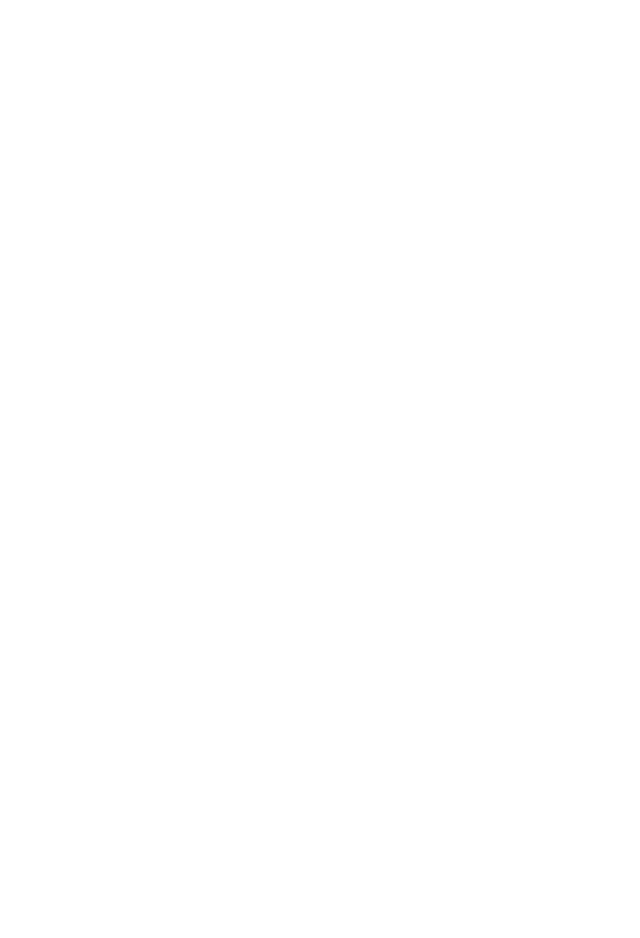
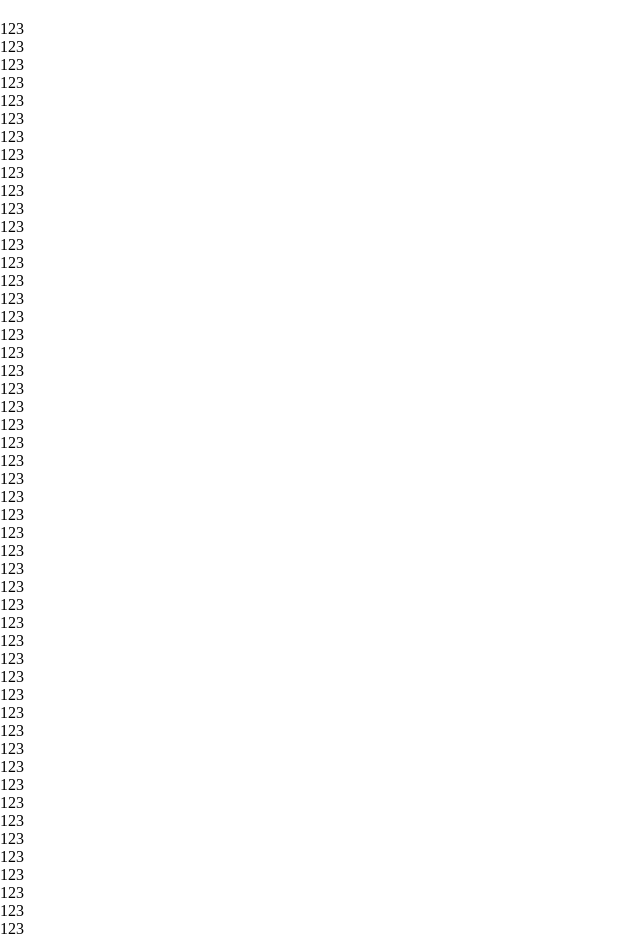
Before and after one commit to songyh00/WeatherFit, a React (Vite) app in the folder WeatherFitFrontend/: page / in a window 1280 px wide. Shown: the part 160-1098 px from the top of the page, without its empty margins (0-640 px from the left). Before the commit the page ends 800 px from the top, so only its background shows below. Built offline with nearby package versions, Linux system fonts and the light colour scheme.

Commit message:
헤더 z-index수정ê

```diff
--- a/WeatherFitFrontend/src/App.jsx
+++ b/WeatherFitFrontend/src/App.jsx
@@ -11,13 +11,14 @@
 import JoinTheMembership from "./pages/JoinTheMembership.jsx";
 import MyPage from "./pages/MyPage.jsx";
 import CustomerServiceCenter from "./pages/CustomerServiceCenter.jsx";
+import {HeaderBackground} from "./layout/header.style.js";
 
 function App() {
     return (
         <div>
             <BrowserRouter>
                 <Header />
-
+                <HeaderBackground />
                 <Routes>
                     <Route path="/" element={<MainPage />} />
                     <Route path="/Best" element={<Best />} />
--- a/WeatherFitFrontend/src/layout/header.style.js
+++ b/WeatherFitFrontend/src/layout/header.style.js
@@ -3,7 +3,9 @@
 import { Link } from 'react-router-dom';
 
 export const HeaderWrapper = styled.div`
-
+    background: #fff;
+    z-index: 10;
+    position: relative;
 `;
 
 export const HeaderContent = styled.div`
@@ -64,3 +66,11 @@
     align-items: center;
     width: 100%;
 `;
+
+export const HeaderBackground = styled.div`
+    background: #fff;
+    width: 100%;
+    height: 176px;
+    z-index: 9;
+    position: fixed;
+`;
--- a/WeatherFitFrontend/src/layout/login.style.js
+++ b/WeatherFitFrontend/src/layout/login.style.js
@@ -0,0 +1,8 @@
+import styled from 'styled-components';
+import React from 'react';
+import { Link } from 'react-router-dom';
+
+export const LoginWrapper = styled.div`
+
+
+`;
--- a/WeatherFitFrontend/src/layout/mainPage.style.js
+++ b/WeatherFitFrontend/src/layout/mainPage.style.js
@@ -3,5 +3,5 @@
 import { Link } from 'react-router-dom';
 
 export const ContentsWrapper = styled.div`
-    padding: 176px 0 0 0;
+
 `;
--- a/WeatherFitFrontend/src/pages/Login.jsx
+++ b/WeatherFitFrontend/src/pages/Login.jsx
@@ -3,11 +3,16 @@
 import {
     ContentsWrapper
 } from "../layout/mainPage.style.js";
+import {
+    LoginWrapper
+} from "../layout/login.style.js";
 
 const Login = () => {
     return (
         <ContentsWrapper>
-
+            <LoginWrapper>
+                123
+            </LoginWrapper>
         </ContentsWrapper>
     );
 }
--- a/WeatherFitFrontend/src/pages/MainPage.jsx
+++ b/WeatherFitFrontend/src/pages/MainPage.jsx
@@ -7,7 +7,67 @@
 const MainPage = () => {
     return (
         <ContentsWrapper>
-
+            <div>123</div>
+            <div>123</div>
+            <div>123</div>
+            <div>123</div>
+            <div>123</div>
+            <div>123</div>
+            <div>123</div>
+            <div>123</div>
+            <div>123</div>
+            <div>123</div>
+            <div>123</div>
+            <div>123</div>
+            <div>123</div>
+            <div>123</div>
+            <div>123</div>
+            <div>123</div>
+            <div>123</div>
+            <div>123</div>
+            <div>123</div>
+            <div>123</div>
+            <div>123</div>
+            <div>123</div>
+            <div>123</div>
+            <div>123</div>
+            <div>123</div>
+            <div>123</div>
+            <div>123</div>
+            <div>123</div>
+            <div>123</div>
+            <div>123</div>
+            <div>123</div>
+            <div>123</div>
+            <div>123</div>
+            <div>123</div>
+            <div>123</div>
+            <div>123</div>
+            <div>123</div>
+            <div>123</div>
+            <div>123</div>
+            <div>123</div>
+            <div>123</div>
+            <div>123</div>
+            <div>123</div>
+            <div>123</div>
+            <div>123</div>
+            <div>123</div>
+            <div>123</div>
+            <div>123</div>
+            <div>123</div>
+            <div>123</div>
+            <div>123</div>
+            <div>123</div>
+            <div>123</div>
+            <div>123</div>
+            <div>123</div>
+            <div>123</div>
+            <div>123</div>
+            <div>123</div>
+            <div>123</div>
+            <div>123</div>
+            <div>123</div>
         </ContentsWrapper>
     );
 }
```
